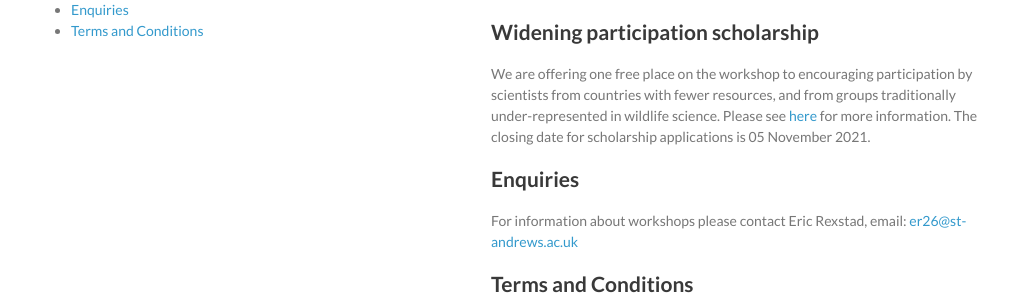
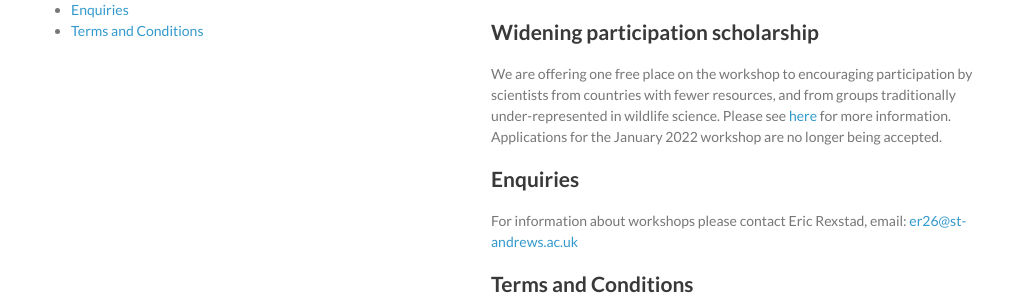
Before and after one commit to distanceworkshops/distanceworkshops.github.io, a Jekyll site: the page built from intro-jan-2022.md, in a window 1280 px wide and 900 px high, scrolled down 2073 px. Shown: the part 473-773 px from the top of the window, without its empty margins (129-1151 px from the left). Built offline with Jekyll 4.4.1, drawn with Linux system fonts in a browser that asks for light colours.

Commit message:
closure of widening participation

```diff
--- a/intro-jan-2022.md
+++ b/intro-jan-2022.md
@@ -77,7 +77,7 @@
 
 ## Widening participation scholarship
 
-We are offering one free place on the workshop to encouraging participation by scientists from countries with fewer resources, and from groups traditionally under-represented in wildlife science.  Please see [here](widening-participation) for more information.  The closing date for scholarship applications is 05 November 2021.
+We are offering one free place on the workshop to encouraging participation by scientists from countries with fewer resources, and from groups traditionally under-represented in wildlife science.  Please see [here](widening-participation) for more information.  Applications for the January 2022 workshop are no longer being accepted.
 
 ## Enquiries
 
```
